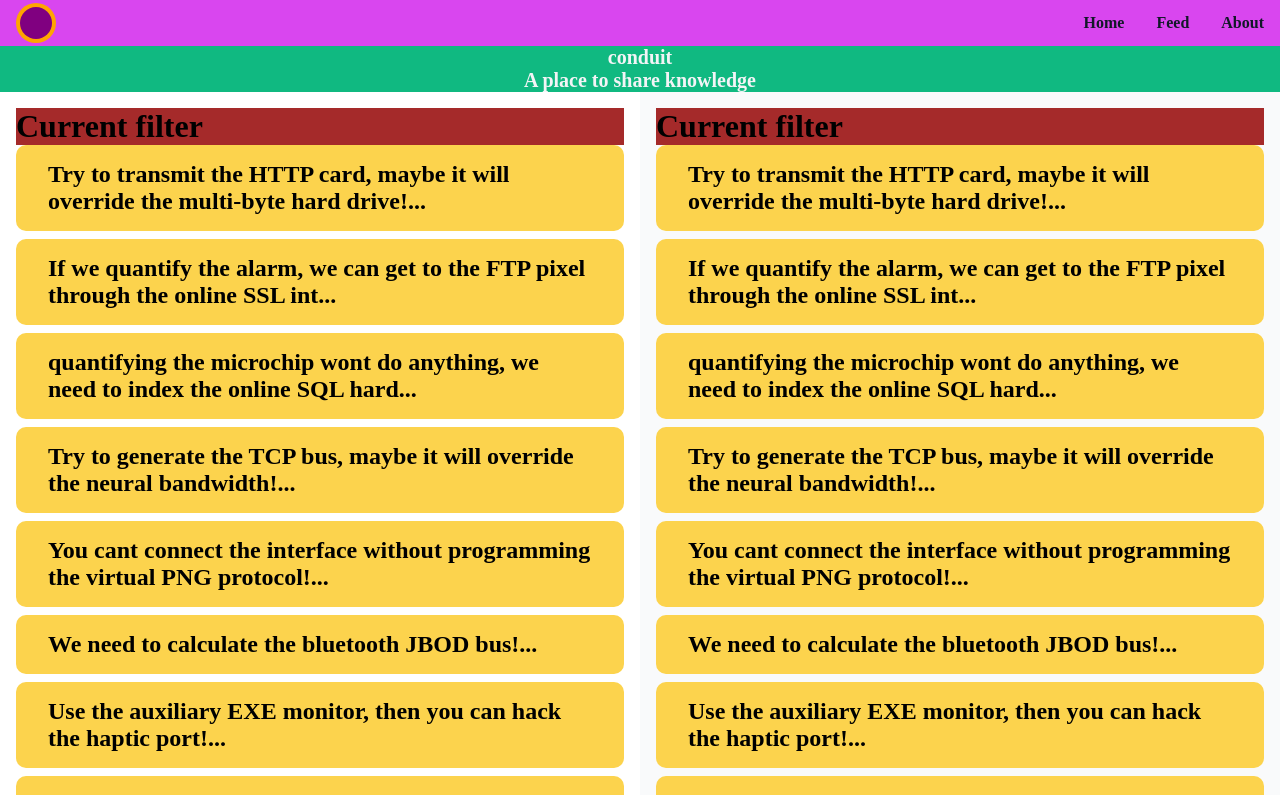
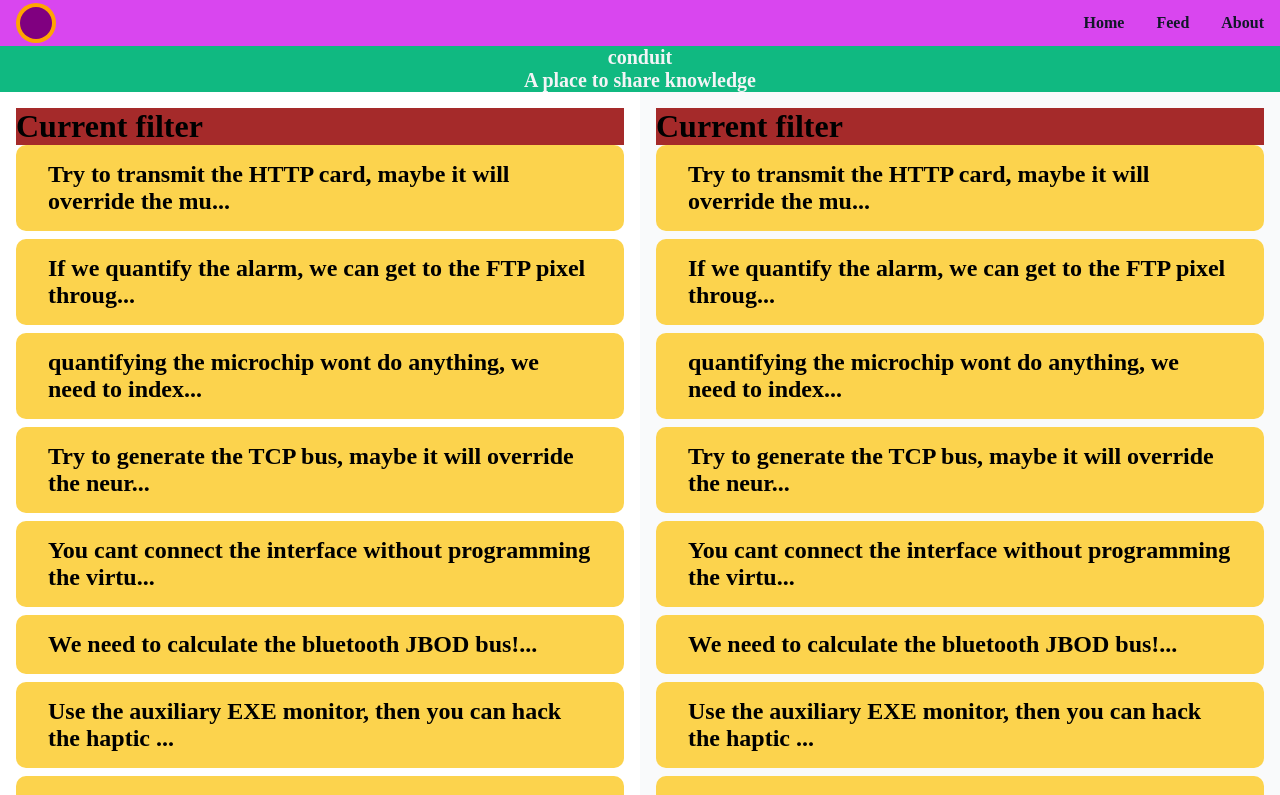
Before and after one commit to LarsGJobloop/react-component-paginated-feed, a React (Vite) app: page / in a window 1280 px wide. Shown: the top 795 px of the page. Built offline with nearby package versions, Linux system fonts and the light colour scheme.

Commit message:
reduce card title lenght

```diff
--- a/src/components/ArticleCard/ArticleCard.jsx
+++ b/src/components/ArticleCard/ArticleCard.jsx
@@ -3,7 +3,7 @@ import style from "./style.module.css";
 export function ArticleCard(props) {
   const { title } = props;
 
-  const formatedTitle = title.slice(0, 80) + "...";
+  const formatedTitle = title.slice(0, 60) + "...";
 
   return (
     <article className={style["article"]}>
```
